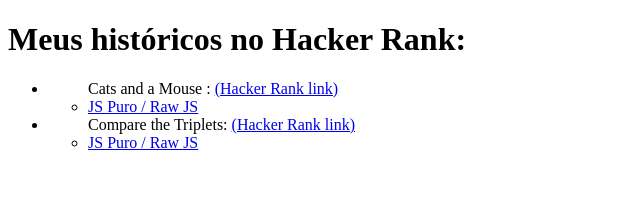
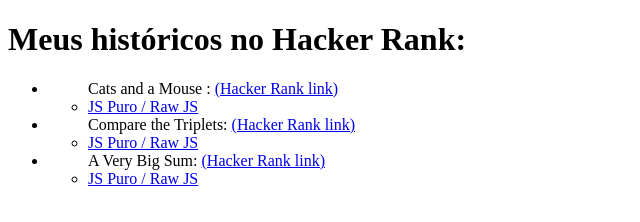
Before and after one commit to marconemm/HackerRank, a plain HTML site: page index.html in a window 1280 px wide. Shown: the whole page, without its empty margins (0-640 px from the left). Drawn offline with Linux system fonts and the light colour scheme.

Commit message:
Challange "A Very Big Sum".

```diff
--- a/index.html
+++ b/index.html
@@ -24,6 +24,12 @@
                         <li><a href="./_resolutions/compareTheTriplets.js" target="_blank">JS Puro / Raw JS</a></li>
                     </ul>
                 </li>
+                <li>
+                    <ul>A Very Big Sum: <a href="https://www.hackerrank.com/challenges/a-very-big-sum/problem"
+                            target="_blank"> (Hacker Rank link)</a>
+                        <li><a href="./_resolutions/aVeryBigSum.js" target="_blank">JS Puro / Raw JS</a></li>
+                    </ul>
+                </li>
             </ul>
         </header>
     </main>
```
